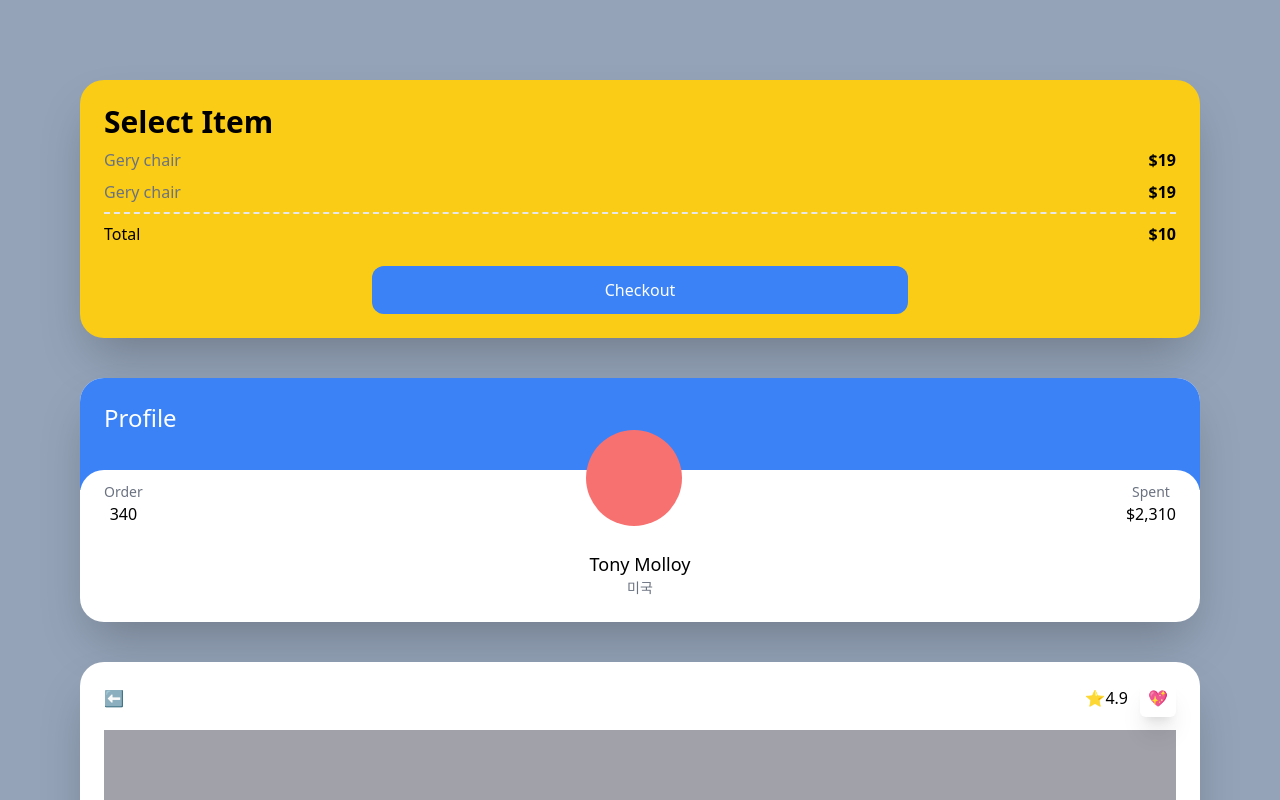
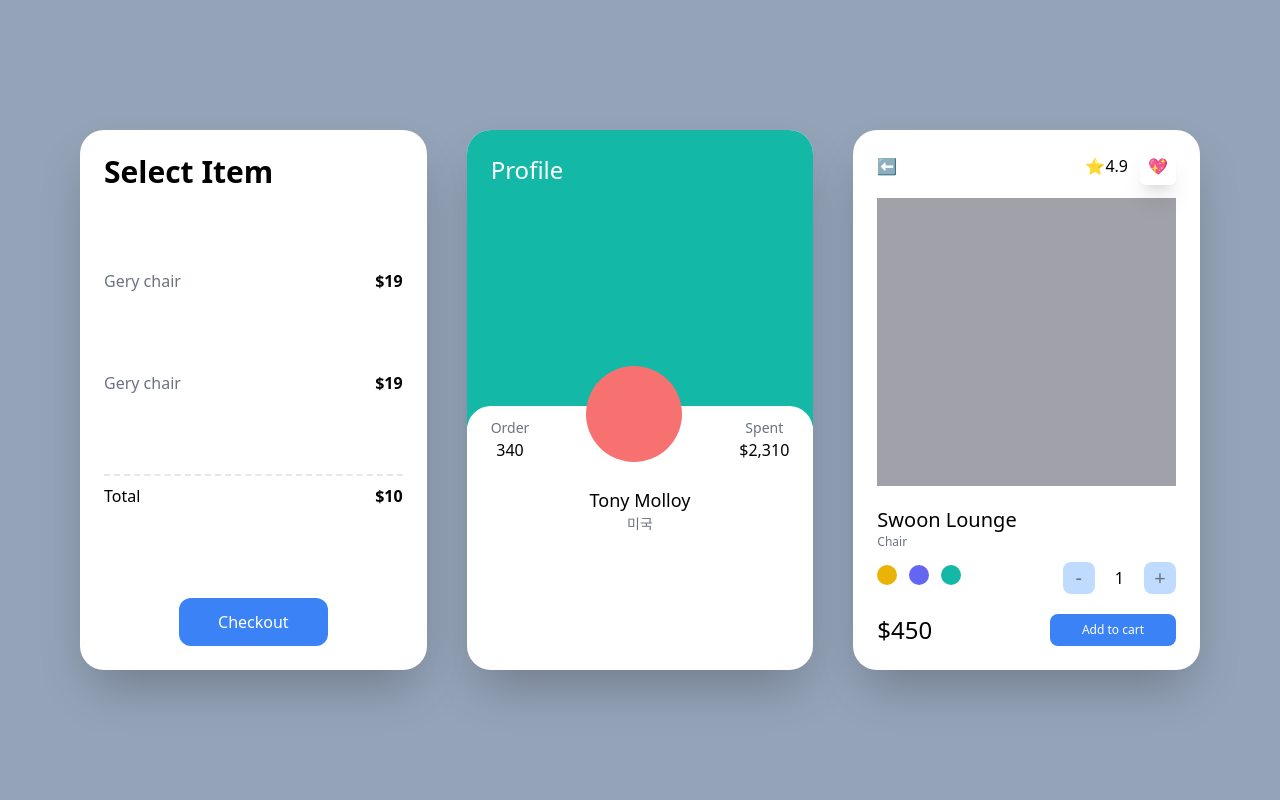
Before and after one commit to redips86/nomad-carrotmarket, a Next.js app: page / in a window 1280 px wide. Shown: the top 800 px of the page. Built offline with nearby package versions, Linux system fonts and the light colour scheme.

Commit message:
[4.9] responsive modifier2

```diff
--- a/pages/index.tsx
+++ b/pages/index.tsx
@@ -2,9 +2,9 @@ import type {NextPage} from 'next'
 
 const Home: NextPage = () => {
     return (
-        <div className={"bg-slate-400 py-20 px-20 grid gap-10 min-h-screen"}>
-            <div className="sm:bg-red-400 sm:hover:bg-pink-800 md:bg-teal-400 bg-white lg:bg-indigo-400 xl:bg-yellow-400 2xl:bg-pink-400
-            p-6 rounded-3xl shadow-2xl">
+        <div
+            className={"bg-slate-400 xl:place-content-center py-20 px-20 grid gap-10 lg:grid-cols-2 xl:grid-cols-3 min-h-screen"}>
+            <div className="bg-white flex flex-col justify-between p-6 rounded-3xl shadow-2xl">
                 <span className={"font-semibold text-3xl"}>Select Item</span>
                 <div className={"flex justify-between my-2"}>
                     <span className={"text-gray-500"}>Gery chair</span>
@@ -24,7 +24,7 @@ const Home: NextPage = () => {
                 </button>
             </div>
             <div className={"bg-white overflow-hidden rounded-3xl shadow-2xl"}>
-                <div className={"bg-blue-500 p-6 pb-14"}>
+                <div className="portrait:bg-indigo-500                 landscape:bg-teal-500 p-6 pb-14 xl:pb-60">
                     <span className={"text-white text-2xl"}>Profile</span>
                 </div>
                 <div className={"rounded-3xl relative -top-5 bg-white p-6"}>
@@ -45,7 +45,7 @@ const Home: NextPage = () => {
                     </div>
                 </div>
             </div>
-            <div className={"bg-white p-6 rounded-3xl shadow-2xl"}>
+            <div className={"bg-white p-6 rounded-3xl shadow-2xl lg:col-span-2 xl:col-span-1"}>
                 <div className={"flex mb-5 justify-between items-center"}>
                     <span>⬅️</span>
                     <div className={"space-x-3"}>
```
